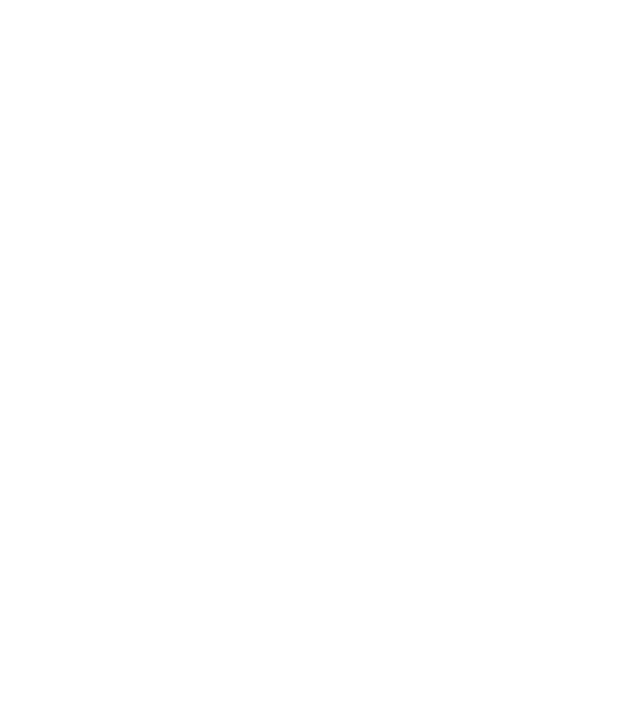
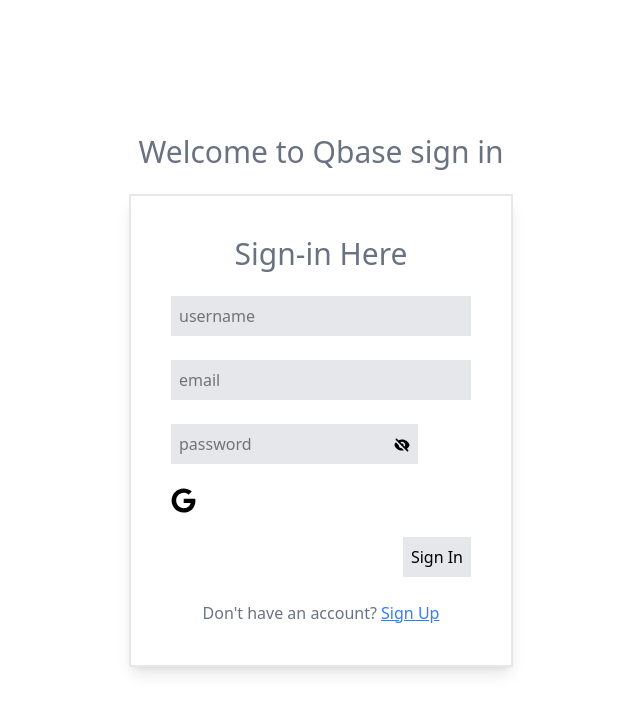
Before and after one commit to Uwakmfon-Ibanga/qBank, a React (Vite) app: page /signin in a window 1280 px wide. Before the commit this address had no page. Shown: the top 712 px of the page, without its empty margins (319-959 px from the left). Built offline with nearby package versions, Linux system fonts and the light colour scheme.

Commit message:
added authentication with email and password

```diff
--- a/package.json
+++ b/package.json
@@ -15,6 +15,7 @@
     "dotenv": "^16.4.7",
     "react": "^19.0.0",
     "react-dom": "^19.0.0",
+    "react-icons": "^5.5.0",
     "react-router-dom": "^7.2.0",
     "tailwindcss": "^4.0.9"
   },
--- a/src/App.jsx
+++ b/src/App.jsx
@@ -3,13 +3,59 @@
 import "./App.css";
 import Card from "./components/Card";
 import Skeleton from "./components/Skeleton";
-import { Route, Routes } from "react-router-dom";
+import { Route, Routes, useNavigate } from "react-router-dom";
 import Home from "./pages/Home";
+import SignIn from "./pages/SignIn";
+import SignUp from "./pages/SignUp";
 
 function App() {
+  const [token, setToken] = useState(() => {
+    const storedToken = sessionStorage.getItem("token");
+    return storedToken ? JSON.parse(storedToken) : false;
+  });
+  const [session, setSession] = useState(null);
+
+  const navigate = useNavigate()
+
+  useEffect(() => {
+    if (token) {
+      sessionStorage.setItem("token", JSON.stringify(token));
+    }
+  }, [token])
+
+  useEffect(() => {
+    const checkUser = async () => {
+      const { data, error } = await supabase.auth.getSession();
+
+      if (error) {
+        console.error("Error getting session:", error);
+        return;
+      }
+    };
+
+    checkUser();
+
+    // Listen for auth state changes (e.g., user logs in/out)
+    const { data: listener } = supabase.auth.onAuthStateChange((event, session) => {
+      setSession(session);
+      if (session) {
+        setToken(session.access_token);
+    navigate("/home");
+      }
+    });
+
+    return () => {
+      listener.subscription.unsubscribe();
+    };
+  }, [navigate, session]);
+
+
   return (
     <Routes>
-      <Route path="/" element={<Home />} />
+
+      {token && <Route path="/home" element={<Home />} />}
+      <Route path="/signin" element={<SignIn setToken={setToken} />} />
+      <Route path="/" element={<SignUp setToken={setToken} />} />
       {/* <Route path="*" element={<PageNotFound />} />  */}
     </Routes>
   );
--- /dev/null
+++ b/src/components/SignInCard.jsx
@@ -0,0 +1,119 @@
+import React, { useState } from "react";
+import { HiEye } from "react-icons/hi";
+import { HiEyeOff } from "react-icons/hi";
+import { FaGoogle } from "react-icons/fa";
+import supabase from "../config/supabaseClient";
+import { Link, useNavigate } from "react-router-dom";
+
+const SignInCard = ({setToken}) => {
+    const [password, setPasspword] = useState("");
+    const [email, setEmail] = useState("");
+    const [showPassword, setShowPassword] = useState(false);
+
+    const navigate = useNavigate();
+
+    const handleSubmit = async (e) => {
+      e.preventDefault();
+
+      try {
+        const { data, error } = await supabase.auth.signInWithPassword({
+          email: email,
+          password: password,
+        });
+
+        if (data.session) {
+          console.log(data.session)
+          setToken(data)
+          navigate('/home')
+        }
+
+        if (error) {
+          console.error("Sign in failed:", error.message);
+          alert(`Sign in failed: ${error.message}`);
+          console.log(data);
+          return;
+        }
+      } catch (error) {
+        console.error("Supabase Error:", error.message);
+        alert(`Sign-up failed: ${error.message}`);
+        return;
+      }
+    };
+
+
+  return (
+    <form
+          onSubmit={handleSubmit}
+          className="flex flex-col w-[30%] shadow-lg p-[40px] gap-6 border-2 border-gray-200"
+        >
+          <h2 className="text-gray-500     text-center text-3xl">Sign-in    Here</h2>
+
+          <input
+            className="bg-gray-200 p-2"
+            type="email"
+            placeholder="username"
+            value={email}
+            onChange={(e) => {
+              setEmail(e.target.value);
+            }}
+            required
+          />
+          <input
+            className="bg-gray-200 p-2"
+            type="email"
+            placeholder="email"
+            value={email}
+            onChange={(e) => {
+              setEmail(e.target.value);
+            }}
+            required
+          />
+
+          <div className="relative w-fit">
+            <input
+              className="bg-gray-200 p-2"
+              type={showPassword ? "text" : "password"}
+              placeholder="password"
+              value={password}
+              onChange={(e) => {
+                setPasspword(e.target.value);
+              }}
+              required
+            />
+
+            <button
+              className="absolute right-2 top-2/6"
+              type="button"
+              onClick={() => {
+                setShowPassword(!showPassword);
+              }}
+            >
+              {showPassword ? <HiEye /> : <HiEyeOff />}
+            </button>
+          </div>
+
+          <button className="cursor-pointer">
+            <FaGoogle size={25} />
+          </button>
+
+
+
+          <button
+            className="bg-gray-200 p-2 w-fit self-end cursor-pointer"
+            type="submit"
+          >
+            Sign In
+          </button>
+
+          <div>
+                <p className="text-gray-500 text-center">
+                  Don't have an account?{" "}
+                  <Link to={'/'} className="text-blue-500 underline">Sign Up</Link>
+                </p>
+
+            </div>
+        </form>
+  )
+}
+
+export default SignInCard
--- /dev/null
+++ b/src/components/SignUpCard.jsx
@@ -0,0 +1,108 @@
+import React, { useState } from "react";
+import { HiEye } from "react-icons/hi";
+import { HiEyeOff } from "react-icons/hi";
+import { FaGoogle } from "react-icons/fa";
+import supabase from "../config/supabaseClient";
+import { Link } from "react-router-dom";
+
+const SignUpCard = ({setToken}) => {
+  const [password, setPasspword] = useState("");
+  const [email, setEmail] = useState("");
+  const [showPassword, setShowPassword] = useState(false);
+
+
+  const handleSignUp = async (e) => {
+    e.preventDefault();
+
+    try {
+      const { data, error } = await supabase.auth.signUp({
+        email: email,
+        password: password,
+      });
+
+      if (data.user) {
+        console.log("success", data);
+        alert("check your email  for verification link");
+      }
+
+      if (data.session) {
+        console.log(data.session)
+          setToken(data)
+          navigate('/home')
+      }
+
+      if (error) {
+        console.error("Supabase Error:", error.message);
+        alert(`Sign-up failed: ${error.message}`);
+        return;
+      }
+    } catch (error) {
+      console.error("Supabase Error:", error.message);
+      alert(`Sign-up failed: ${error.message}`);
+      return;
+    }
+  };
+
+  return (
+    <form
+      onSubmit={handleSignUp}
+      className="flex flex-col w-[30%] shadow-lg p-[80px] gap-6 border-2 border-gray-200"
+    >
+      <h2 className="text-gray-500     text-center text-3xl">Sign Up Here</h2>
+
+      <input
+        className="bg-gray-200 p-2"
+        type="email"
+        placeholder="email"
+        value={email}
+        onChange={(e) => {
+          setEmail(e.target.value);
+        }}
+        required
+      />
+
+      <div className="relative w-fit">
+        <input
+          className="bg-gray-200 p-2"
+          type={showPassword ? "text" : "password"}
+          placeholder="password"
+          value={password}
+          onChange={(e) => {
+            setPasspword(e.target.value);
+          }}
+          required
+        />
+
+        <button
+          className="absolute right-2 top-2/6"
+          type="button"
+          onClick={() => {
+            setShowPassword(!showPassword);
+          }}
+        >
+          {showPassword ? <HiEye /> : <HiEyeOff />}
+        </button>
+      </div>
+
+      <button className="cursor-pointer">
+        <FaGoogle size={25} />
+      </button>
+
+      <button
+        className="bg-gray-200 p-2 w-fit self-end cursor-pointer"
+        type="submit"
+      >
+        Sign UP
+      </button>
+
+      <div>
+                <p className="text-gray-500 text-center">
+                  Don't have an account?{" "}
+                  <Link to={"/signin"} className="text-blue-500 underline">Sign-in</Link>
+                </p>
+
+            </div>
+    </form>
+  );
+};
+export default SignUpCard;
--- a/src/pages/Home.jsx
+++ b/src/pages/Home.jsx
@@ -2,6 +2,7 @@
 import supabase from "../config/supabaseClient";
 import Card from "../components/Card";
 import Skeleton from "../components/Skeleton";
+import { useNavigate } from "react-router-dom";
 
 const Home = () => {
   const [loading, setLoading] = useState(true);
@@ -11,6 +12,8 @@
 
   const [error, setError] = useState(null);
   const [questions, setQuestions] = useState(null);
+
+  const navigate = useNavigate()
 
   useEffect(() => {
     const fetchQuestions = async () => {
@@ -53,8 +56,15 @@
     setInputValue(e.target.value);
   };
 
+  function handleLogout() {
+    sessionStorage.removeItem('token')
+    navigate('/')
+
+  }
+
   return (
     <>
+    <button className="bg-gray-300 p-2 mt-2 ml-3 rounded" onClick={handleLogout}>log out</button>
       <section className="flex flex-col min-h-screen items-center pt-[5rem] self-center gap-4">
       <h1>search</h1>
       <input
--- /dev/null
+++ b/src/pages/SignIn.jsx
@@ -0,0 +1,13 @@
+import React from 'react'
+import SignInCard from '../components/SignInCard'
+
+const SignIn = ({setToken}) => {
+  return (
+    <div className='h-[100vh] flex flex-col justify-center items-center gap-6'>
+            <h1 className='text-gray-500 text-3xl'>Welcome to Qbase sign in</h1>
+          <SignInCard setToken={setToken}/>
+        </div>
+  )
+}
+
+export default SignIn
--- /dev/null
+++ b/src/pages/SignUp.jsx
@@ -0,0 +1,14 @@
+import React from 'react'
+import SignUpCard from '../components/SignUpCard'
+import SignInCard from '../components/SignInCard'
+
+const SignUp = () => {
+  return (
+    <div className='h-[100vh] flex flex-col justify-center items-center gap-6'>
+        <h1 className='text-gray-500 text-3xl'>Welcome to Qbase</h1>
+      <SignUpCard/>
+    </div>
+  )
+}
+
+export default SignUp
```
Also changed, not shown: 1 other file (tests, documents, lock files or other folders).
